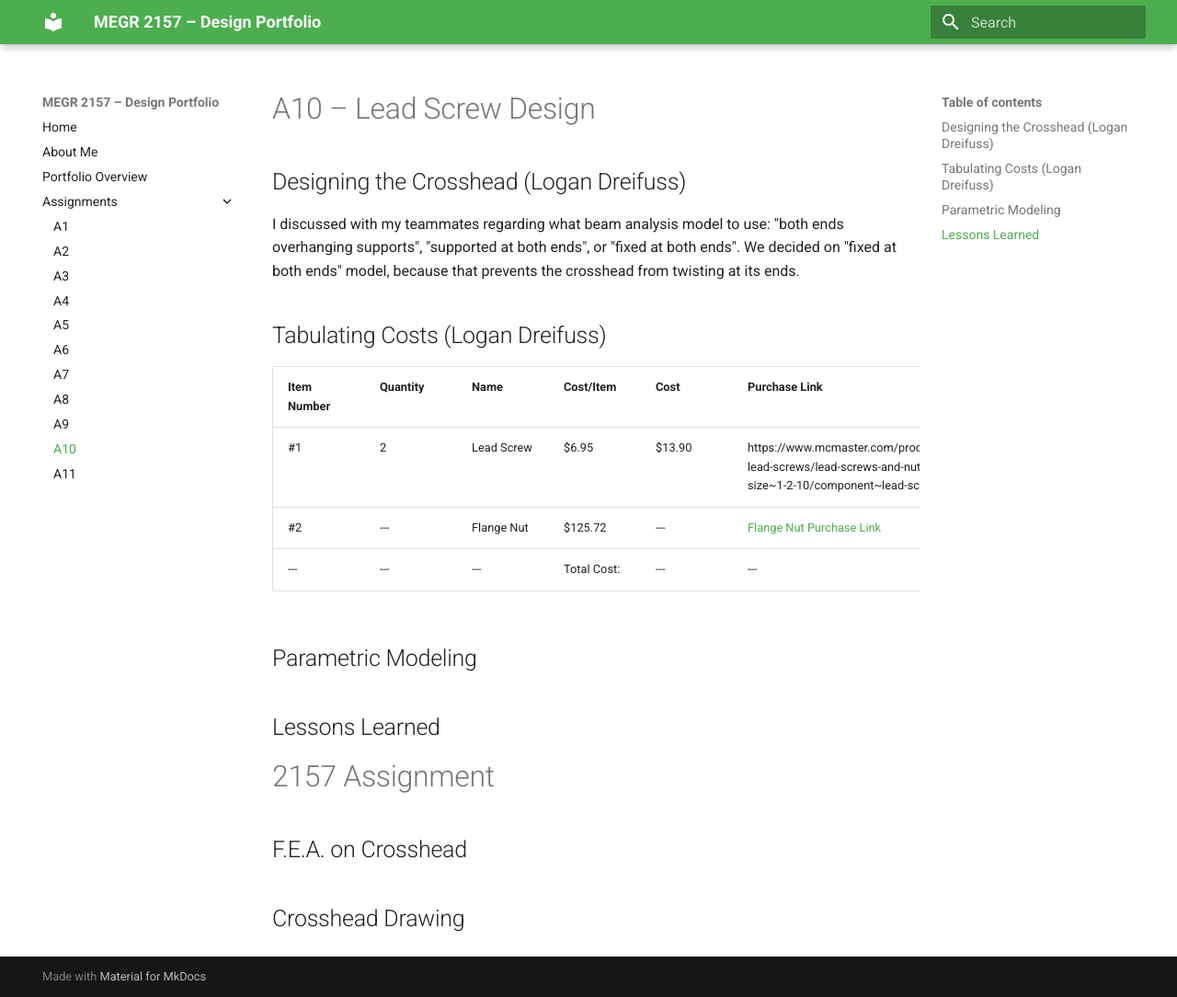
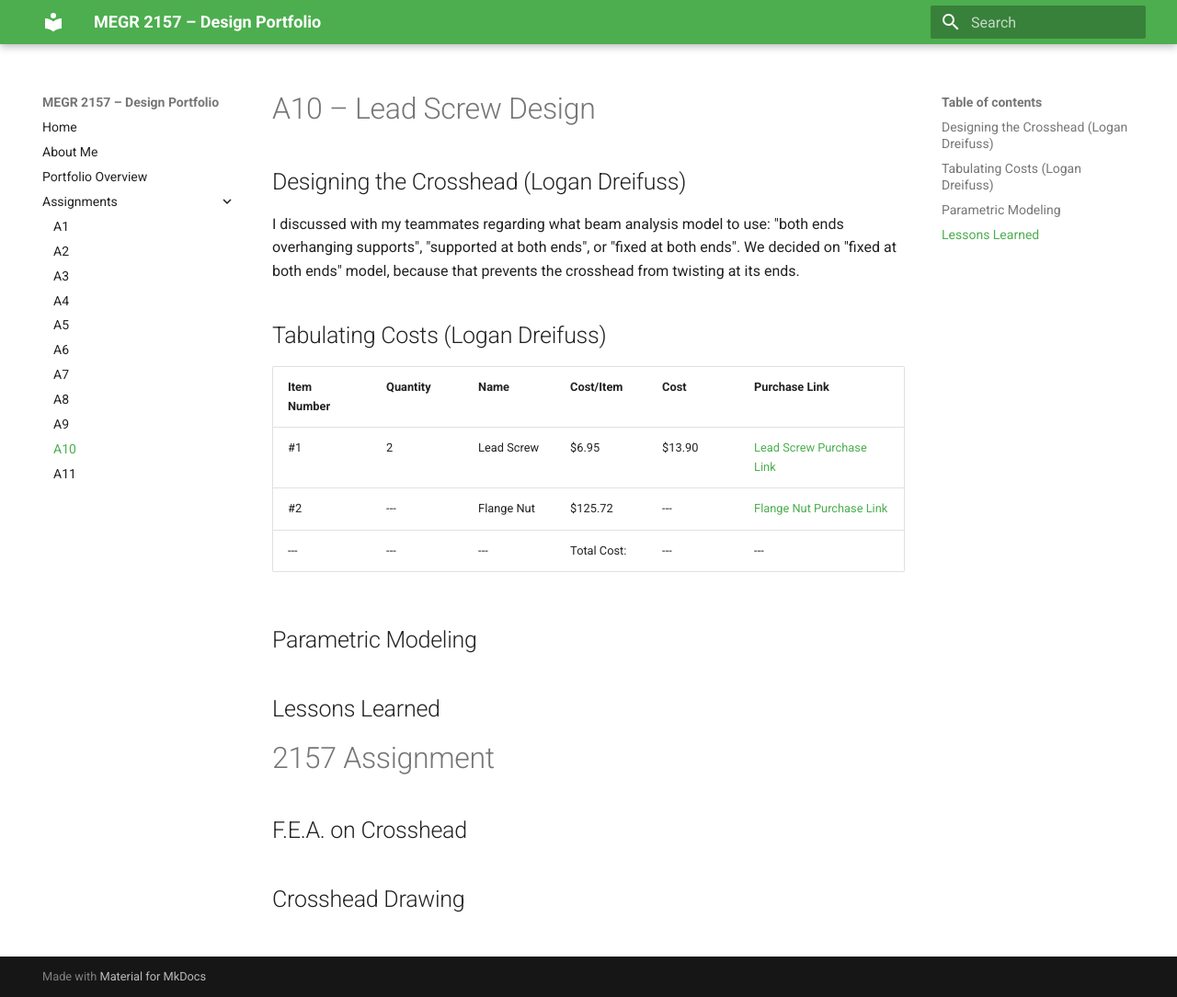
Before and after one commit to Ldreifuss/megr2157-project-portfolio, an MkDocs documentation site: the page built from docs/assignments/A10/index.md, in a window 1280 px wide and 1084 px high. Shown: the whole window at 92% size. Built offline with MkDocs 1.6.1 and Material for MkDocs 9.7.7, drawn with Linux system fonts in a browser that asks for light colours.

Commit message:
Update index.md

```diff
--- a/docs/assignments/A10/index.md
+++ b/docs/assignments/A10/index.md
@@ -9,7 +9,7 @@ I discussed with my teammates regarding what beam analysis model to use: "both e
 
 | Item Number | Quantity | Name | Cost/Item | Cost | Purchase Link |
 | --- | --- | --- | --- | --- | --- |
-| #1 | 2 | Lead Screw | $6.95 | $13.90 | https://www.mcmaster.com/products/acme-lead-screws/lead-screws-and-nuts~/thread-size~1-2-10/component~lead-screw/ |
+| #1 | 2 | Lead Screw | $6.95 | $13.90 | [Lead Screw Purchase Link](https://www.mcmaster.com/98935A911/) |
 | #2 | --- | Flange Nut | $125.72 | --- | [Flange Nut Purchase Link](https://www.mcmaster.com/95120A111/) |
 | --- | --- | --- | Total Cost: | --- | --- |
 
```
